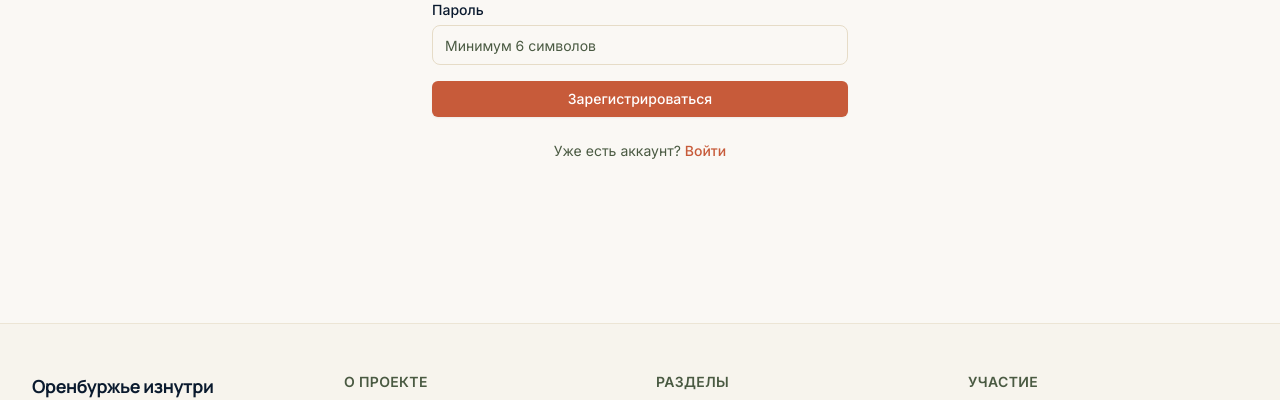
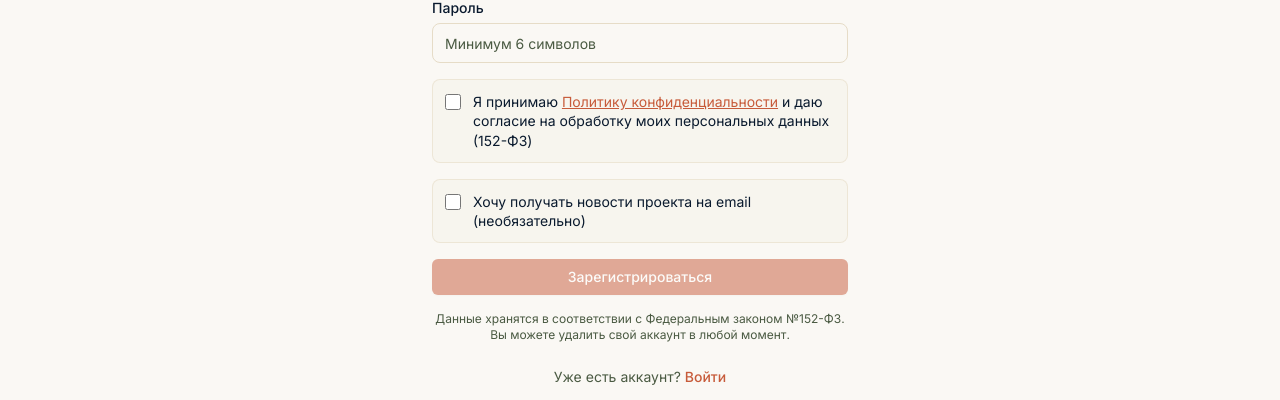
Before and after one commit to anorsoren-rgb/orenburzhie-iznutri, a Next.js app: page /register in a window 1280 px wide. Shown: the part 398-798 px from the top of the page. Built offline with nearby package versions, Linux system fonts and the light colour scheme; no server answers.

Commit message:
Юридика: согласие при регистрации, дисклеймеры, панель модерации

```diff
--- a/components/auth/register-form.tsx
+++ b/components/auth/register-form.tsx
@@ -2,16 +2,21 @@
 
 import { useState } from "react";
 import { useRouter } from "next/navigation";
+import Link from "next/link";
 import { Loader2 } from "lucide-react";
 import { Button } from "@/components/ui/button";
 import { Input } from "@/components/ui/input";
 import { createClient } from "@/lib/supabase/client";
+
+const CONSENT_VERSION = "2026-09-14";
 
 export function RegisterForm() {
   const router = useRouter();
   const [email, setEmail] = useState("");
   const [password, setPassword] = useState("");
   const [username, setUsername] = useState("");
+  const [termsAccepted, setTermsAccepted] = useState(false);
+  const [marketingConsent, setMarketingConsent] = useState(false);
   const [loading, setLoading] = useState(false);
   const [error, setError] = useState<string | null>(null);
 
@@ -26,6 +31,14 @@ export function RegisterForm() {
       return;
     }
 
+    if (!termsAccepted) {
+      setError("Необходимо принять Политику конфиденциальности");
+      setLoading(false);
+      return;
+    }
+
+    const now = new Date().toISOString();
+
     const supabase = createClient();
     const { error } = await supabase.auth.signUp({
       email,
@@ -34,6 +47,10 @@ export function RegisterForm() {
         data: {
           username,
           full_name: username,
+          terms_accepted_at: now,
+          privacy_accepted_at: now,
+          marketing_consent: marketingConsent,
+          consent_version: CONSENT_VERSION,
         },
       },
     });
@@ -96,16 +113,62 @@ export function RegisterForm() {
         />
       </div>
 
+      {/* Обязательное согласие */}
+      <div className="flex items-start gap-3 rounded-lg border border-border/60 bg-muted/30 p-3">
+        <input
+          id="terms"
+          type="checkbox"
+          checked={termsAccepted}
+          onChange={(e) => setTermsAccepted(e.target.checked)}
+          className="mt-0.5 h-4 w-4 shrink-0 rounded border-border accent-primary"
+          required
+        />
+        <label htmlFor="terms" className="text-sm leading-snug">
+          Я принимаю{" "}
+          <Link
+            href="/politika"
+            target="_blank"
+            className="text-primary underline hover:no-underline"
+          >
+            Политику конфиденциальности
+          </Link>{" "}
+          и даю согласие на обработку моих персональных данных (152-ФЗ)
+        </label>
+      </div>
+
+      {/* Опциональное согласие */}
+      <div className="flex items-start gap-3 rounded-lg border border-border/60 bg-muted/30 p-3">
+        <input
+          id="marketing"
+          type="checkbox"
+          checked={marketingConsent}
+          onChange={(e) => setMarketingConsent(e.target.checked)}
+          className="mt-0.5 h-4 w-4 shrink-0 rounded border-border accent-primary"
+        />
+        <label htmlFor="marketing" className="text-sm leading-snug">
+          Хочу получать новости проекта на email (необязательно)
+        </label>
+      </div>
+
       {error && (
         <div className="rounded-md border border-destructive/40 bg-destructive/10 px-3 py-2 text-sm text-destructive">
           {error}
         </div>
       )}
 
-      <Button type="submit" disabled={loading} className="w-full">
+      <Button
+        type="submit"
+        disabled={loading || !termsAccepted}
+        className="w-full"
+      >
         {loading && <Loader2 className="h-4 w-4 animate-spin" />}
         Зарегистрироваться
       </Button>
+
+      <p className="text-center text-xs text-muted-foreground">
+        Данные хранятся в соответствии с Федеральным законом №152-ФЗ. Вы можете
+        удалить свой аккаунт в любой момент.
+      </p>
     </form>
   );
 }
```
